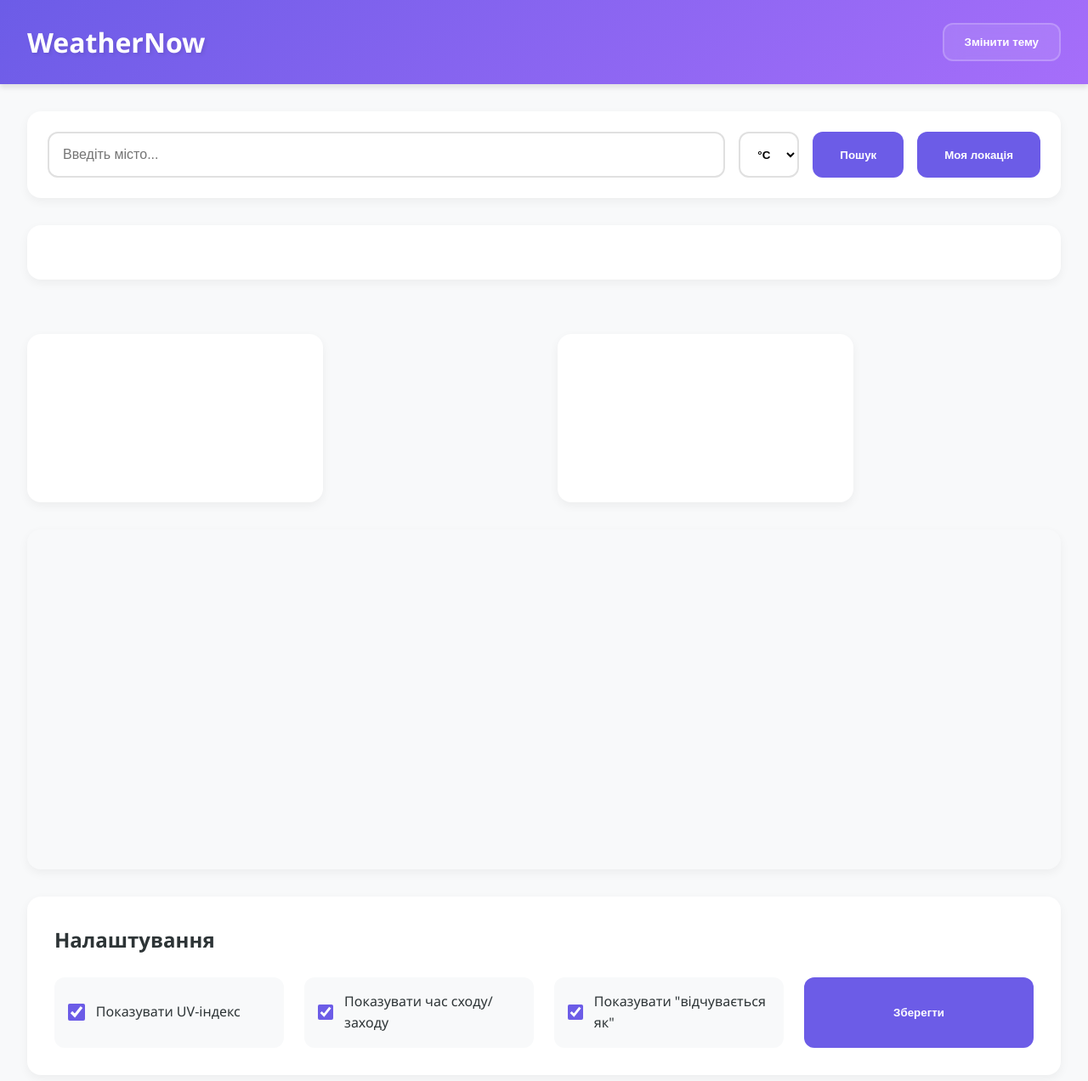
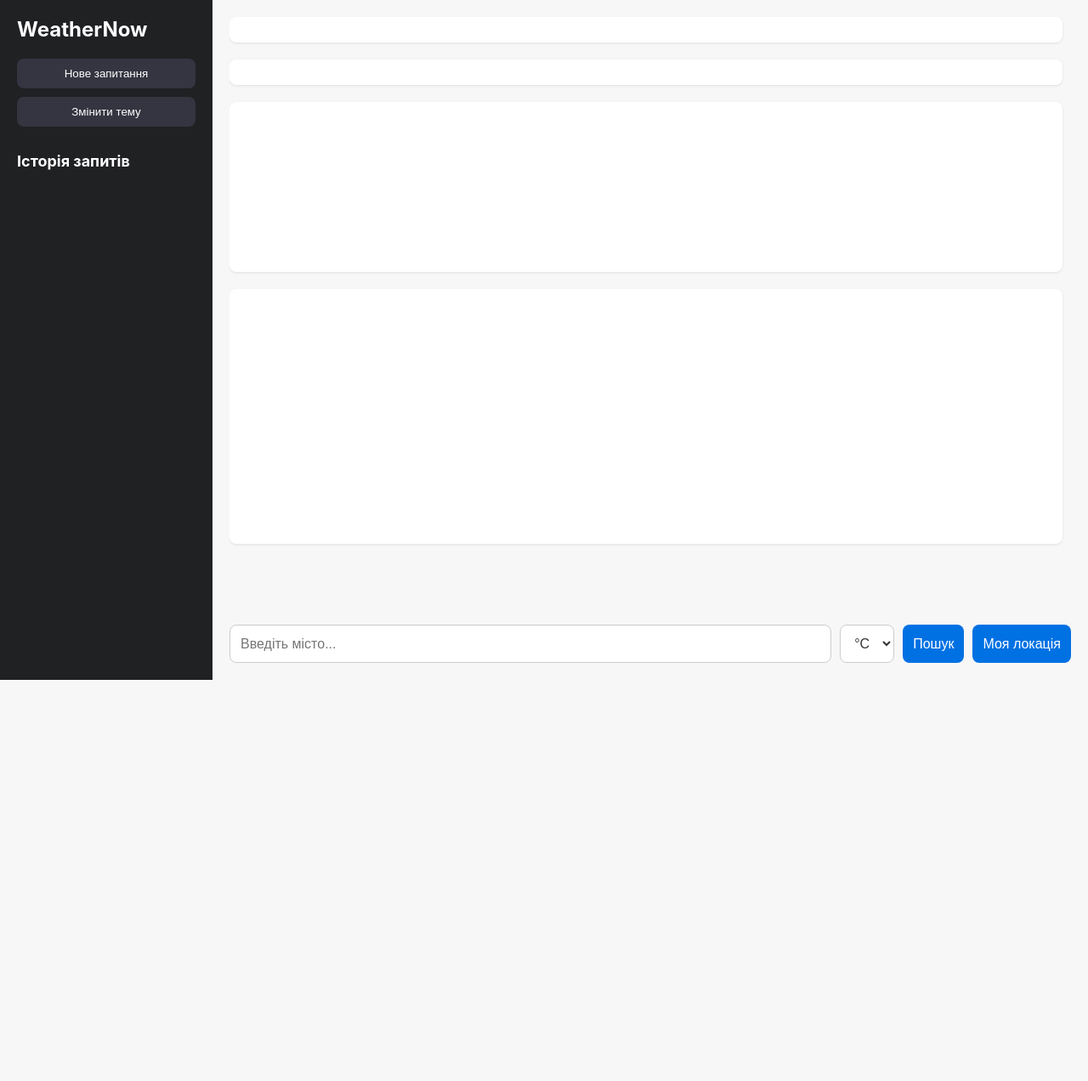
Before and after one commit to Sergiy-Galenko/WeatherNow, a plain HTML site: page index.html in a window 1280 px wide. Shown: the whole page at 85% size. After the commit the page ends 800 px from the top, so only its background shows below. Drawn offline with nearby package versions, Linux system fonts and the light colour scheme.

Commit message:
update UI

```diff
--- a/index.html
+++ b/index.html
@@ -2,63 +2,49 @@
 <html lang="uk">
 
 <head>
-    <meta charset="UTF-8">
-    <meta name="viewport" content="width=device-width, initial-scale=1.0">
-    <title>WeatherNow</title>
-    <link rel="stylesheet" href="https://unpkg.com/leaflet/dist/leaflet.css">
-    <link rel="stylesheet" href="styles.css">
+    <meta charset="UTF-8" />
+    <meta name="viewport" content="width=device-width, initial-scale=1.0" />
+    <title>WeatherNow Chat</title>
+    <link rel="stylesheet" href="https://unpkg.com/leaflet/dist/leaflet.css" />
+    <link rel="stylesheet" href="styles.css" />
 </head>
 
 <body>
-    <header>
-        <h1>WeatherNow</h1>
-        <nav>
-            <button onclick="toggleTheme()">Змінити тему</button>
-        </nav>
-    </header>
-    <main>
-        <!-- Секція пошуку -->
-        <section class="search-section">
-            <input type="text" id="city" placeholder="Введіть місто..." list="citySuggestions">
-            <datalist id="citySuggestions"></datalist>
-            <select id="unit">
-                <option value="metric">°C</option>
-                <option value="imperial">°F</option>
-            </select>
-            <button onclick="getWeatherByCity()">Пошук</button>
-            <button onclick="getWeatherByLocation()">Моя локація</button>
-        </section>
+    <div class="container">
+        <aside class="sidebar">
+            <div class="sidebar-header">
+                <h2>WeatherNow</h2>
+            </div>
+            <button class="new-query" onclick="clearChat()">Нове запитання</button>
+            <button class="toggle-theme" onclick="toggleTheme()">Змінити тему</button>
+            <div class="history">
+                <h3>Історія запитів</h3>
+            </div>
+        </aside>
 
-        <!-- Секція відображення погоди -->
-        <section class="weather-section">
-            <div id="weather"></div>
-            <div id="forecast"></div>
-            <div class="charts">
-                <canvas id="hourlyChart"></canvas>
-                <canvas id="trendsChart"></canvas>
+        <main class="chat-area">
+            <div class="chat-messages" id="chatMessages">
+                <div id="weather"></div>
+                <div id="forecast"></div>
+                <div class="charts">
+                    <canvas id="hourlyChart"></canvas>
+                    <canvas id="trendsChart"></canvas>
+                </div>
+                <div id="map"></div>
             </div>
-            <div id="map"></div>
-        </section>
+            <div class="chat-input">
+                <input type="text" id="city" placeholder="Введіть місто..." list="citySuggestions" />
+                <datalist id="citySuggestions"></datalist>
+                <select id="unit">
+                    <option value="metric">°C</option>
+                    <option value="imperial">°F</option>
+                </select>
+                <button onclick="getWeatherByCity()">Пошук</button>
+                <button onclick="getWeatherByLocation()">Моя локація</button>
+            </div>
+        </main>
+    </div>
 
-        <!-- Секція налаштувань -->
-        <section class="settings-section">
-            <h2>Налаштування</h2>
-            <form id="customSettings">
-                <label>
-                    <input type="checkbox" id="showUV" checked> Показувати UV-індекс
-                </label>
-                <label>
-                    <input type="checkbox" id="showSun" checked> Показувати час сходу/заходу
-                </label>
-                <label>
-                    <input type="checkbox" id="showFeelsLike" checked> Показувати "відчувається як"
-                </label>
-                <button type="button" onclick="saveCustomSettings()">Зберегти</button>
-            </form>
-        </section>
-    </main>
-
-    <!-- Підключення скриптів -->
     <script src="https://unpkg.com/leaflet/dist/leaflet.js"></script>
     <script src="https://cdn.jsdelivr.net/npm/chart.js"></script>
     <script src="script.js"></script>
--- a/script.js
+++ b/script.js
@@ -1,5 +1,6 @@
 const apiKey = "5c4831ef7cf243d23acff9ed8118baca";
 let map, marker, hourlyChart, trendsChart;
+
 let customSettings = {
     showUV: true,
     showSun: true,
@@ -10,16 +11,53 @@ function toggleTheme() {
     document.body.classList.toggle("dark-theme");
 }
 
-function saveCustomSettings() {
-    customSettings.showUV = document.getElementById("showUV").checked;
-    customSettings.showSun = document.getElementById("showSun").checked;
-    customSettings.showFeelsLike =
-        document.getElementById("showFeelsLike").checked;
-    alert("Налаштування збережено!");
+function clearChat() {
+    if (map) {
+        map.remove();
+        map = null;
+        marker = null;
+    }
+    const chatMessages = document.getElementById("chatMessages");
+    chatMessages.innerHTML = `
+    <div id="weather"></div>
+    <div id="forecast"></div>
+    <div class="charts">
+      <canvas id="hourlyChart"></canvas>
+      <canvas id="trendsChart"></canvas>
+    </div>
+    <div id="map"></div>
+  `;
+    document.getElementById("city").value = "";
+}
+
+function updateHistory(cityName) {
+    const historyDiv = document.querySelector(".history");
+    const entry = document.createElement("div");
+    entry.className = "history-entry";
+
+    const citySpan = document.createElement("span");
+    citySpan.textContent = cityName;
+    citySpan.style.cursor = "pointer";
+    citySpan.onclick = () => {
+        document.getElementById("city").value = cityName;
+        getWeatherByCity();
+    };
+
+    const deleteBtn = document.createElement("button");
+    deleteBtn.textContent = "Видалити";
+    deleteBtn.className = "delete-btn";
+    deleteBtn.onclick = (e) => {
+        e.stopPropagation();
+        historyDiv.removeChild(entry);
+    };
+
+    entry.appendChild(citySpan);
+    entry.appendChild(deleteBtn);
+    historyDiv.appendChild(entry);
 }
 
 function getWeatherByCity() {
-    const city = document.getElementById("city").value;
+    const city = document.getElementById("city").value.trim();
     const unit = document.getElementById("unit").value;
     if (!city) {
         alert("Будь ласка, введіть назву міста.");
@@ -37,6 +75,7 @@ function getWeatherByCity() {
             displayWeather(data, unit);
             updateMap(data.coord.lat, data.coord.lon, data, unit);
             getForecast(city, unit);
+            updateHistory(data.name);
         })
         .catch((err) => {
             console.error(err);
@@ -63,6 +102,7 @@ function getWeatherByLocation() {
                         displayWeather(data, unit);
                         updateMap(lat, lon, data, unit);
                         getForecastByCoords(lat, lon, unit);
+                        updateHistory(data.name);
                     })
                     .catch((err) => {
                         console.error(err);
@@ -82,6 +122,7 @@ function displayWeather(data, unit) {
     const unitSymbol = unit === "metric" ? "°C" : "°F";
     const iconUrl = `http://openweathermap.org/img/wn/${data.weather[0].icon}@2x.png`;
     const weatherDiv = document.getElementById("weather");
+    if (weatherDiv) {
         weatherDiv.innerHTML = `
       <div class="weather-card">
         <h2>${data.name}</h2>
@@ -91,6 +132,7 @@ function displayWeather(data, unit) {
         <p><strong>Опис:</strong> ${data.weather[0].description}</p>
       </div>
     `;
+    }
 }
 
 function updateMap(lat, lon, data, unit) {
@@ -178,7 +220,9 @@ function displayForecast(forecastData, unitSymbol) {
       </div>
     `;
     }
+    if (forecastDiv) {
         forecastDiv.innerHTML = forecastHTML;
+    }
 }
 
 function drawHourlyChart(forecastData, unitSymbol) {
--- a/styles.css
+++ b/styles.css
@@ -5,314 +5,205 @@
 }
 
 body {
-    font-family: 'Segoe UI', system-ui, -apple-system, sans-serif;
-    background-color: #f8f9fa;
-    color: #2d3436;
-    line-height: 1.6;
-    transition: all 0.3s ease;
+    font-family: -apple-system, BlinkMacSystemFont, "Segoe UI", Roboto, Helvetica, Arial, sans-serif;
+    background-color: #f7f7f8;
+    color: #333;
+    height: 100vh;
+    overflow: hidden;
 }
 
-header {
-    background: linear-gradient(135deg, #6c5ce7, #a66efa);
-    padding: 1.5rem 2rem;
-    box-shadow: 0 4px 6px rgba(0, 0, 0, 0.1);
+.container {
+    display: flex;
+    height: 100%;
+}
+
+.sidebar {
+    width: 250px;
+    background-color: #202123;
+    color: #fff;
+    padding: 20px;
+    display: flex;
+    flex-direction: column;
+}
+
+.sidebar-header h2 {
+    font-size: 24px;
+    margin-bottom: 20px;
+}
+
+.new-query,
+.toggle-theme {
+    background-color: #343541;
+    border: none;
+    border-radius: 8px;
+    padding: 10px 16px;
+    color: #fff;
+    cursor: pointer;
+    margin-bottom: 10px;
+    transition: background-color 0.3s;
+}
+
+.new-query:hover,
+.toggle-theme:hover {
+    background-color: #4a4d57;
+}
+
+.history {
+    margin-top: 20px;
+    overflow-y: auto;
+    flex-grow: 1;
+}
+
+.history h3 {
+    margin-bottom: 10px;
+    font-size: 18px;
+}
+
+.history-entry {
+    background-color: #343541;
+    padding: 8px 12px;
+    margin-bottom: 8px;
+    border-radius: 6px;
     display: flex;
     justify-content: space-between;
     align-items: center;
+    cursor: pointer;
+    transition: background-color 0.3s;
 }
 
-header h1 {
-    font-size: 2rem;
-    font-weight: 700;
-    color: white;
-    text-shadow: 2px 2px 4px rgba(0, 0, 0, 0.1);
+.history-entry:hover {
+    background-color: #4a4d57;
 }
 
-header nav button {
-    background: rgba(255, 255, 255, 0.1);
-    backdrop-filter: blur(10px);
-    border: 2px solid rgba(255, 255, 255, 0.2);
-    border-radius: 12px;
-    padding: 0.8rem 1.5rem;
-    color: white;
-    font-weight: 600;
+.delete-btn {
+    background-color: #ff4d4d;
+    border: none;
+    border-radius: 4px;
+    color: #fff;
     cursor: pointer;
-    transition: all 0.3s ease;
-    display: flex;
-    align-items: center;
-    gap: 0.5rem;
+    margin-left: 10px;
+    padding: 4px 8px;
+    font-size: 12px;
 }
 
-header nav button:hover {
-    background: rgba(255, 255, 255, 0.2);
-    transform: translateY(-2px);
+.delete-btn:hover {
+    background-color: #cc0000;
 }
 
-main {
-    max-width: 1400px;
-    margin: 2rem auto;
-    padding: 0 2rem;
+.chat-area {
+    flex-grow: 1;
+    display: flex;
+    flex-direction: column;
+    background-color: #f7f7f8;
+    padding: 20px;
+    overflow: hidden;
 }
 
-.search-section {
-    display: grid;
-    grid-template-columns: 1fr auto auto auto;
-    gap: 1rem;
-    margin-bottom: 2rem;
-    background: white;
-    padding: 1.5rem;
-    border-radius: 16px;
-    box-shadow: 0 4px 12px rgba(0, 0, 0, 0.05);
+.chat-messages {
+    flex-grow: 1;
+    overflow-y: auto;
+    padding-right: 10px;
+    margin-bottom: 10px;
 }
 
-.search-section input[type="text"] {
-    padding: 1rem;
-    border: 2px solid #e0e0e0;
-    border-radius: 12px;
-    font-size: 1rem;
-    transition: border-color 0.3s ease;
+#weather,
+#forecast,
+.charts,
+#map {
+    background-color: #fff;
+    border-radius: 8px;
+    padding: 15px;
+    margin-bottom: 20px;
+    box-shadow: 0 1px 3px rgba(0, 0, 0, 0.1);
 }
 
-.search-section input[type="text"]:focus {
-    border-color: #6c5ce7;
-    outline: none;
+.charts {
+    display: flex;
+    flex-wrap: wrap;
+    gap: 20px;
 }
 
-.search-section select {
-    padding: 1rem;
-    border: 2px solid #e0e0e0;
-    border-radius: 12px;
-    background: white;
-    font-weight: 600;
+.charts canvas {
+    background-color: #fff;
+    border-radius: 8px;
+    padding: 10px;
+}
+
+.forecast-card {
+    background-color: #fff;
+    padding: 15px;
+    border-radius: 8px;
+    margin-bottom: 10px;
+    text-align: center;
+    box-shadow: 0 1px 2px rgba(0, 0, 0, 0.05);
+}
+
+.forecast-card img {
+    width: 50px;
+    height: 50px;
+}
+
+.chat-input {
+    display: flex;
+    gap: 10px;
+}
+
+.chat-input input[type="text"] {
+    flex-grow: 1;
+    padding: 12px;
+    border: 1px solid #ccc;
+    border-radius: 8px;
+    font-size: 16px;
+}
+
+.chat-input select,
+.chat-input button {
+    padding: 12px;
+    border: none;
+    border-radius: 8px;
+    font-size: 16px;
     cursor: pointer;
 }
 
-.search-section button {
-    background: #6c5ce7;
-    color: white;
-    border: none;
-    border-radius: 12px;
-    padding: 1rem 2rem;
-    font-weight: 600;
-    cursor: pointer;
-    transition: all 0.3s ease;
-    display: flex;
-    align-items: center;
-    gap: 0.5rem;
+.chat-input select {
+    background-color: #fff;
+    color: #333;
+    border: 1px solid #ccc;
 }
 
-.search-section button:hover {
-    background: #5b4bc4;
-    transform: translateY(-2px);
-    box-shadow: 0 4px 12px rgba(108, 92, 231, 0.3);
+.chat-input button {
+    background-color: #0071e3;
+    color: #fff;
+    transition: background-color 0.3s;
 }
 
-#weather {
-    background: white;
-    padding: 2rem;
-    border-radius: 16px;
-    margin-bottom: 2rem;
-    box-shadow: 0 4px 12px rgba(0, 0, 0, 0.05);
-}
-
-.weather-card {
-    display: grid;
-    grid-template-columns: repeat(auto-fit, minmax(250px, 1fr));
-    gap: 2rem;
-    align-items: center;
-}
-
-.weather-card h2 {
-    font-size: 2.5rem;
-    color: #2d3436;
-    margin-bottom: 1rem;
-}
-
-.weather-card img {
-    width: 120px;
-    height: 120px;
-    margin: 0 auto;
-}
-
-.weather-card p {
-    font-size: 1.1rem;
-    margin: 0.5rem 0;
-    color: #636e72;
-}
-
-#forecast {
-    display: grid;
-    grid-template-columns: repeat(auto-fit, minmax(180px, 1fr));
-    gap: 1.5rem;
-    margin-bottom: 2rem;
-}
-
-.forecast-card {
-    background: white;
-    padding: 1.5rem;
-    border-radius: 16px;
-    text-align: center;
-    transition: all 0.3s ease;
-    box-shadow: 0 4px 12px rgba(0, 0, 0, 0.05);
-}
-
-.forecast-card:hover {
-    transform: translateY(-5px);
-    box-shadow: 0 8px 16px rgba(0, 0, 0, 0.1);
-}
-
-.forecast-card img {
-    width: 80px;
-    height: 80px;
-    margin: 0 auto 1rem;
-}
-
-.charts {
-    display: grid;
-    grid-template-columns: repeat(auto-fit, minmax(400px, 1fr));
-    gap: 2rem;
-    margin-bottom: 2rem;
-}
-
-.charts canvas {
-    background: white;
-    padding: 1.5rem;
-    border-radius: 16px;
-    box-shadow: 0 4px 12px rgba(0, 0, 0, 0.05);
+.chat-input button:hover {
+    background-color: #005bb5;
 }
 
 #map {
-    height: 400px;
-    border-radius: 16px;
-    margin-bottom: 2rem;
-    box-shadow: 0 4px 12px rgba(0, 0, 0, 0.05);
+    height: 300px;
 }
 
-.settings-section {
-    background: white;
-    padding: 2rem;
-    border-radius: 16px;
-    box-shadow: 0 4px 12px rgba(0, 0, 0, 0.05);
+.dark-theme body {
+    background-color: #1d1d1f;
+    color: #f5f5f7;
 }
 
-.settings-section h2 {
-    margin-bottom: 1.5rem;
-    font-size: 1.5rem;
-    color: #2d3436;
+.dark-theme .chat-area {
+    background-color: #1d1d1f;
 }
 
-.settings-section form {
-    display: grid;
-    grid-template-columns: repeat(auto-fit, minmax(200px, 1fr));
-    gap: 1.5rem;
+.dark-theme #weather,
+.dark-theme #forecast,
+.dark-theme .charts,
+.dark-theme #map {
+    background-color: #2c2c2e;
 }
 
-.settings-section label {
-    display: flex;
-    align-items: center;
-    gap: 0.8rem;
-    font-size: 1rem;
-    cursor: pointer;
-    padding: 1rem;
-    background: #f8f9fa;
-    border-radius: 12px;
-    transition: all 0.3s ease;
+.dark-theme .chat-input input,
+.dark-theme .chat-input select {
+    background-color: #333;
+    color: #f5f5f7;
+    border: 1px solid #555;
 }
-
-.settings-section label:hover {
-    background: #f1f3f5;
-}
-
-.settings-section input[type="checkbox"] {
-    width: 20px;
-    height: 20px;
-    accent-color: #6c5ce7;
-    cursor: pointer;
-}
-
-.settings-section button {
-    background: #6c5ce7;
-    color: white;
-    border: none;
-    border-radius: 12px;
-    padding: 1rem 2rem;
-    font-weight: 600;
-    cursor: pointer;
-    transition: all 0.3s ease;
-}
-
-.settings-section button:hover {
-    background: #5b4bc4;
-    transform: translateY(-2px);
-    box-shadow: 0 4px 12px rgba(108, 92, 231, 0.3);
-}
-
-.dark-theme {
-    background-color: #1a1a1a;
-    color: #ffffff;
-}
-
-.dark-theme header {
-    background: linear-gradient(135deg, #4b3f72, #6c5ce7);
-}
-
-.dark-theme .search-section,
-.dark-theme #weather,
-.dark-theme .forecast-card,
-.dark-theme .charts canvas,
-.dark-theme .settings-section {
-    background-color: #2d2d2d;
-    box-shadow: 0 4px 12px rgba(0, 0, 0, 0.2);
-}
-
-.dark-theme .search-section input,
-.dark-theme .search-section select {
-    background: #404040;
-    border-color: #555555;
-    color: white;
-}
-
-.dark-theme .weather-card p,
-.dark-theme .forecast-card,
-.dark-theme .settings-section label {
-    color: #e0e0e0;
-}
-
-.dark-theme .settings-section label {
-    background: #404040;
-}
-
-.dark-theme .settings-section label:hover {
-    background: #4d4d4d;
-}
-
-@media (max-width: 768px) {
-    .search-section {
-        grid-template-columns: 1fr;
-    }
-
-    .weather-card {
-        grid-template-columns: 1fr;
-        text-align: center;
-    }
-
-    .charts {
-        grid-template-columns: 1fr;
-    }
-
-    #map {
-        height: 300px;
-    }
-}
-
-@media (max-width: 480px) {
-    main {
-        padding: 0 1rem;
-    }
-
-    header {
-        flex-direction: column;
-        gap: 1rem;
-        text-align: center;
-    }
-}
```
Lines whose indentation alone changed are shown as unchanged.
